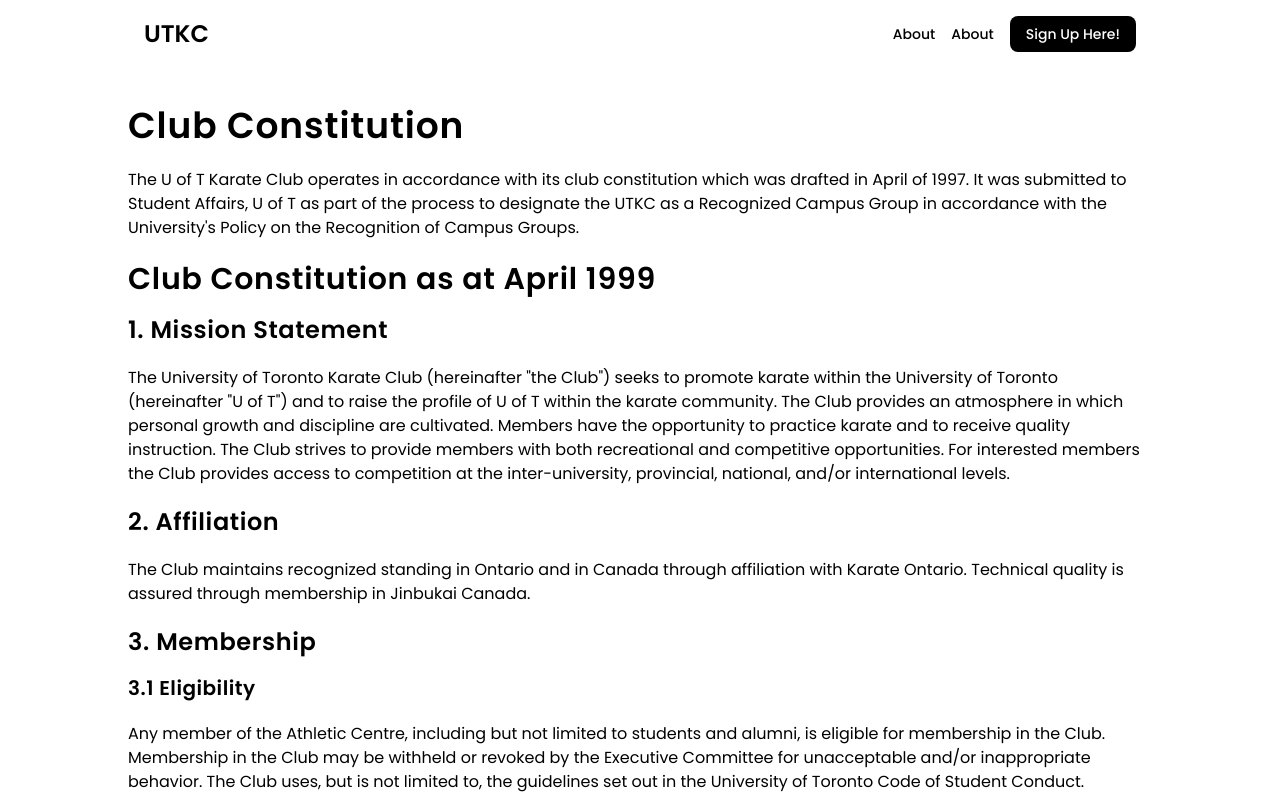
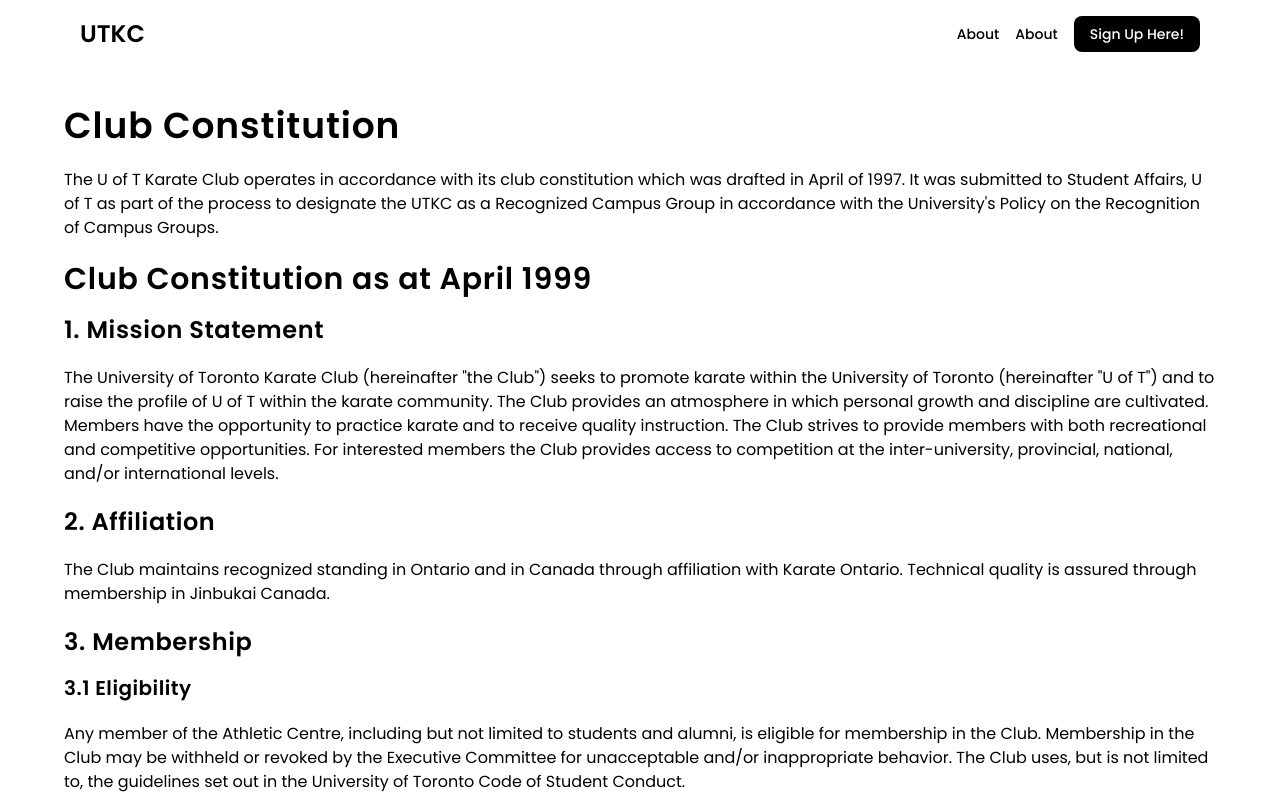
Before and after one commit to patricklouisw/utkc-new-website, a Next.js app in the folder web/: page /constitution in a window 1280 px wide. Shown: the top 800 px of the page. Built offline with nearby package versions, Linux system fonts and the light colour scheme.

Commit message:
Make website wider

```diff
--- a/web/src/app/constitution/page.tsx
+++ b/web/src/app/constitution/page.tsx
@@ -1,7 +1,7 @@
 export default function Home() {
   return (
     <div className="w-full py-10">
-      <div className="max-w-5xl mx-auto flex flex-col gap-6">
+      <div className="max-w-6xl mx-auto flex flex-col gap-6">
         <h1 className="text-4xl font-semibold leading-none tracking-wide">
           Club Constitution
         </h1>
--- a/web/src/components/affiliations.tsx
+++ b/web/src/components/affiliations.tsx
@@ -3,7 +3,7 @@
 export function Affiliations() {
   return (
     <div className="w-full py-14">
-      <div className="max-w-5xl mx-auto flex flex-row justify-center items-center gap-10">
+      <div className="max-w-6xl mx-auto flex flex-row justify-center items-center gap-10">
         <Image
           src="/images/footer/affiliations/KO_Logo_Small.jpg"
           width={125}
--- a/web/src/components/footer.tsx
+++ b/web/src/components/footer.tsx
@@ -8,7 +8,7 @@
 export function Footer() {
   return (
     <footer className="w-full bg-gray-200 py-14">
-      <div className="max-w-5xl mx-auto grid grid-cols-4">
+      <div className="max-w-6xl mx-auto grid grid-cols-4">
         <div className="col-span-2 flex flex-col justify-between gap-4">
           <Image
             src="/images/footer/banner-logo-5.png"
--- a/web/src/components/header.tsx
+++ b/web/src/components/header.tsx
@@ -2,7 +2,7 @@
 
 export function Header() {
   return (
-    <nav className="max-w-5xl m-auto w-full px-4">
+    <nav className="max-w-6xl m-auto w-full px-4">
       <div className="flex items-center gap-8 justify-between py-4">
         <Link
           href={"/"}
```
